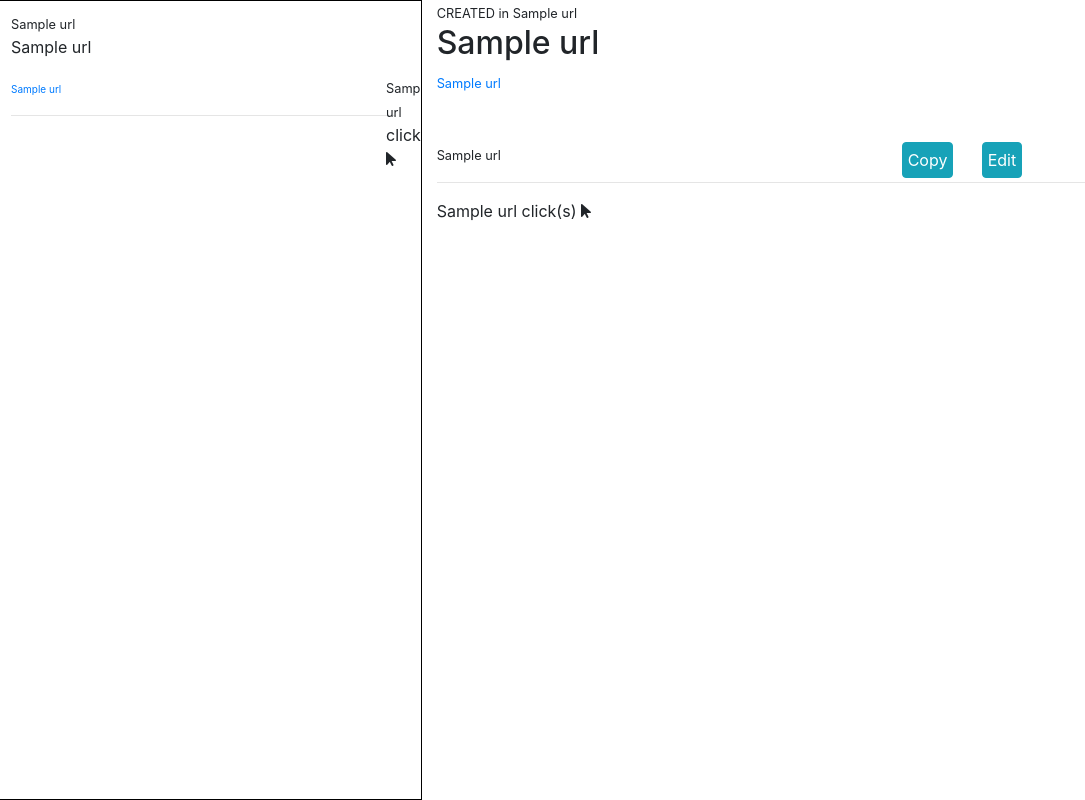
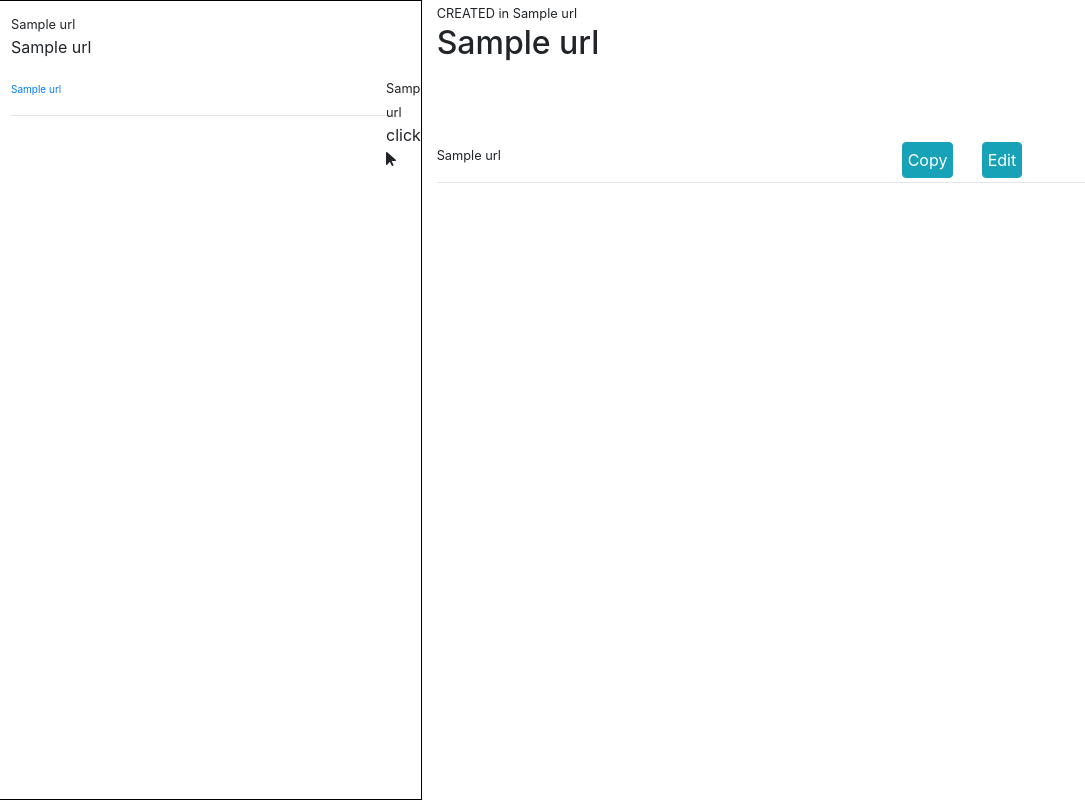
Before and after one commit to rsp2210/bitlyclone, a Flask app: template templates/dashboard.html in a window 1280 px wide. Shown: the part 56-856 px from the top of the page, without its empty margins (0-1085 px from the left). Run offline with Flask 2, Linux system fonts and the light colour scheme; the template is opened without the code that fills it: most values are stand-ins (such as "Sample title", 1, 10 or a date in 2020); some libraries are stand-ins or nearby versions.

Commit message:
Modified Dashboard

```diff
--- a/templates/dashboard.html
+++ b/templates/dashboard.html
@@ -41,7 +41,7 @@
         <script>
             function displayInfo(originalUrl, newUrl, timestamp, click, id) {
                 document.getElementById("original_url").textContent = originalUrl;
-                document.getElementById("original_url_a").textContent = originalUrl;
+                document.getElementById("original_url").textContent = originalUrl;
                 document.getElementById("new_url").textContent = newUrl;
                 document.getElementById("timestamp").textContent = timestamp;
                 document.getElementById("click_count").textContent = click;
@@ -73,14 +73,13 @@
             <div class="col">
             <small>CREATED in <span id="timestamp">{{ urls[0][5] }}</span></small>
             <h2><span id="original_url">{{ urls[0][1] }}</span></h2>
-            <small><span><a href="{{ urls[0][1] }}"  id="original_url_a">{{ urls[0][1] }}</span></a></small>
+            <!-- <small><span><a href= {{ urls[0][1] }}  id="original_url">{{ urls[0][1] }}</a></span></small> -->
             <br><br><br>
             <small><span id="new_url">{{ BASE_URL }}{{ urls[0][3] }}</span></small>
             <small style="color: white" id="id">{{ urls[0][0] }}</small>
             <button type="button" id="copy" class="btn btn-info" data-container="body" data-toggle="popover" data-placement="right" data-content="Copied" onclick="copyToClipboard('#new_url')">Copy</button>
             <button type="button" id="edit" class="btn btn-info" onclick="window.location.replace(`/update?id=${document.getElementById('id').textContent}`);">Edit</button>
             <hr>
-                <span><span id="click_count">{{ urls[0][7] }}</span> click(s) <i class="fas fa-mouse-pointer"></i></span>
             </div>
         </div>
         {% endif %}
--- a/templates/retrieve.html
+++ b/templates/retrieve.html
@@ -1 +1 @@
-<h1>{{value}}</h1>
+<a href={{value[0][0]}}><h1>{{value[0][0]}}</h1></a>
```
Also changed, not shown: db.sqlite3.
